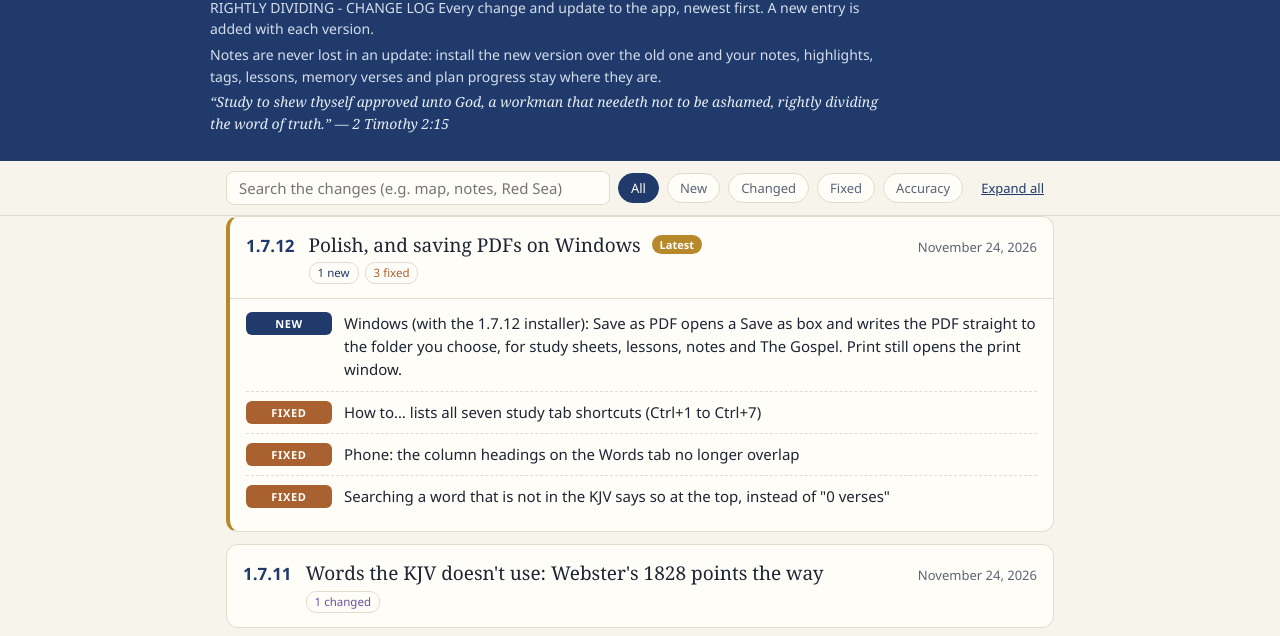
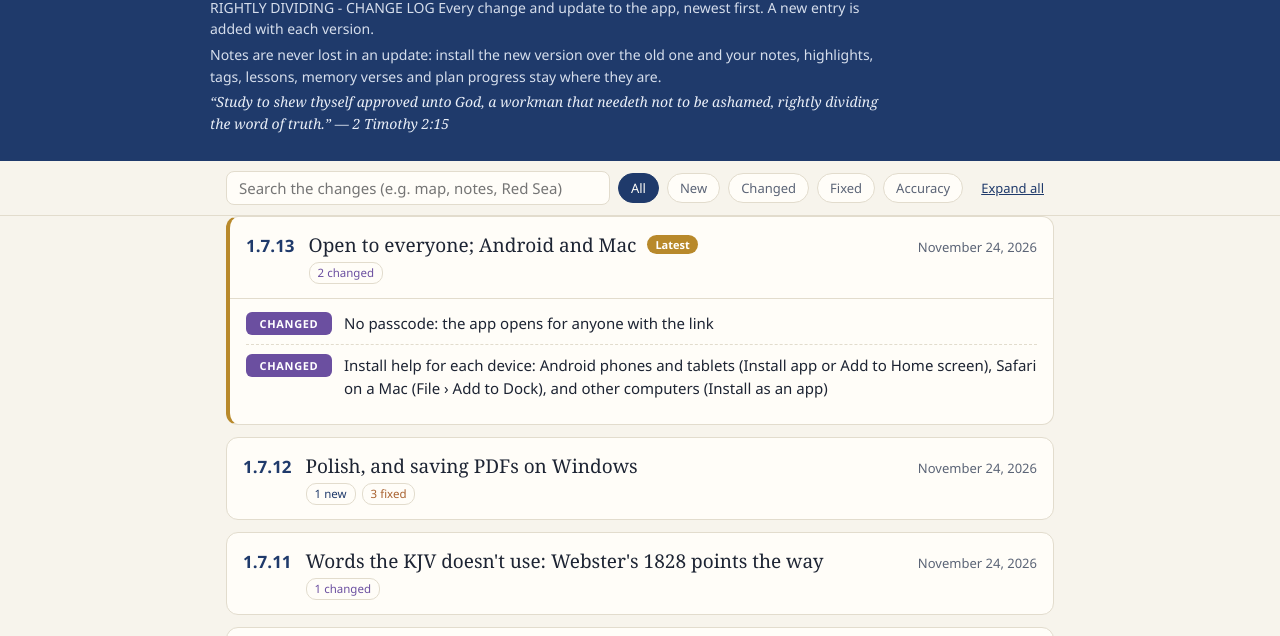
Before and after one commit to cmundell/rightly-dividing-fmnrj8, a plain HTML site: page CHANGELOG.html in a window 1280 px wide. Shown: the part 105-741 px from the top of the page. Drawn offline with Linux system fonts and the light colour scheme.

Commit message:
Rightly Dividing 1.7.13: no passcode; install help for Android and Mac
Co-Authored-By: Claude Opus 5.5 <noreply@anthropic.com>
Claude-Session: https://claude.ai/code/session_01Q745QoQnpJZ94K6cLyVB67

```diff
--- a/CHANGELOG.html
+++ b/CHANGELOG.html
@@ -72,8 +72,13 @@
   <button class="btn" id="toggle">Expand all</button>
 </div></div>
 <main class="wrap">
-  <details class="ver" id="v1.7.12" open>
-    <summary><span class="vnum">1.7.12</span><span class="vtitle">Polish, and saving PDFs on Windows <span class="latest">Latest</span></span>
+  <details class="ver" id="v1.7.13" open>
+    <summary><span class="vnum">1.7.13</span><span class="vtitle">Open to everyone; Android and Mac <span class="latest">Latest</span></span>
+      <span class="vmeta">November 24, 2026</span><span class="vtags"><span class="pill p-change">2 changed</span></span></summary>
+    <ul class="items"><li class="it t-change"><span class="tag tag-change">Changed</span><div>No passcode: the app opens for anyone with the link</div></li><li class="it t-change"><span class="tag tag-change">Changed</span><div>Install help for each device: Android phones and tablets (Install app or Add to Home screen), Safari on a Mac (File › Add to Dock), and other computers (Install as an app)</div></li></ul>
+  </details>
+  <details class="ver" id="v1.7.12">
+    <summary><span class="vnum">1.7.12</span><span class="vtitle">Polish, and saving PDFs on Windows</span>
       <span class="vmeta">November 24, 2026</span><span class="vtags"><span class="pill p-new">1 new</span><span class="pill p-fix">3 fixed</span></span></summary>
     <ul class="items"><li class="it t-new"><span class="tag tag-new">New</span><div>Windows (with the 1.7.12 installer): Save as PDF opens a Save as box and writes the PDF straight to the folder you choose, for study sheets, lessons, notes and The Gospel. Print still opens the print window.</div></li><li class="it t-fix"><span class="tag tag-fix">Fixed</span><div>How to… lists all seven study tab shortcuts (Ctrl+1 to Ctrl+7)</div></li><li class="it t-fix"><span class="tag tag-fix">Fixed</span><div>Phone: the column headings on the Words tab no longer overlap</div></li><li class="it t-fix"><span class="tag tag-fix">Fixed</span><div>Searching a word that is not in the KJV says so at the top, instead of "0 verses"</div></li></ul>
   </details>
--- a/sw.js
+++ b/sw.js
@@ -1,6 +1,6 @@
 'use strict';
 // Keeps Rightly Dividing working offline. The cache name changes with every release.
-const CACHE = 'sts-1.7.12-0c51f79db6';
+const CACHE = 'sts-1.7.13-29a6ca484c';
 const SHELL = ["./", "CHANGELOG.html", "data/basemap.json", "data/brand-bg.jpg", "data/gospel.json", "data/journeys.json", "data/landmarks.json", "data/phrases.json", "data/relief.jpg", "data/tidwell.json", "data/votd.json", "features.js", "home.js", "icon-180.png", "icon-192.png", "icon-512.png", "index.html", "lib/cjs-shim.js", "lib/db.js", "lib/docx.js", "lib/jszip.min.js", "lib/sql-wasm-browser.js", "lib/sql-wasm-browser.wasm", "listen.js", "manifest.webmanifest", "maps.js", "reader.js", "refparse.js", "robots.txt", "study.js", "styles.css", "tools.js", "tsk-web.js", "walk.js", "web.css", "web.js"];
 self.addEventListener('install', (e) => {
   e.waitUntil(caches.open(CACHE).then((c) => c.addAll(SHELL)).then(() => self.skipWaiting()));
--- a/tsk-web.js
+++ b/tsk-web.js
@@ -5,7 +5,7 @@
 /* global initSqlJs, TskDb, JSZip, wRun, wPara, HL_FILL */
 
 (() => {
-  const VERSION = '1.7.12';
+  const VERSION = '1.7.13';
   // the Windows app (windows/ folder) adds rdDesktop: your notes are also copied to a real file in a folder you choose
   const desk = window.rdDesktop || null;
   let deskTimer = null;
```
